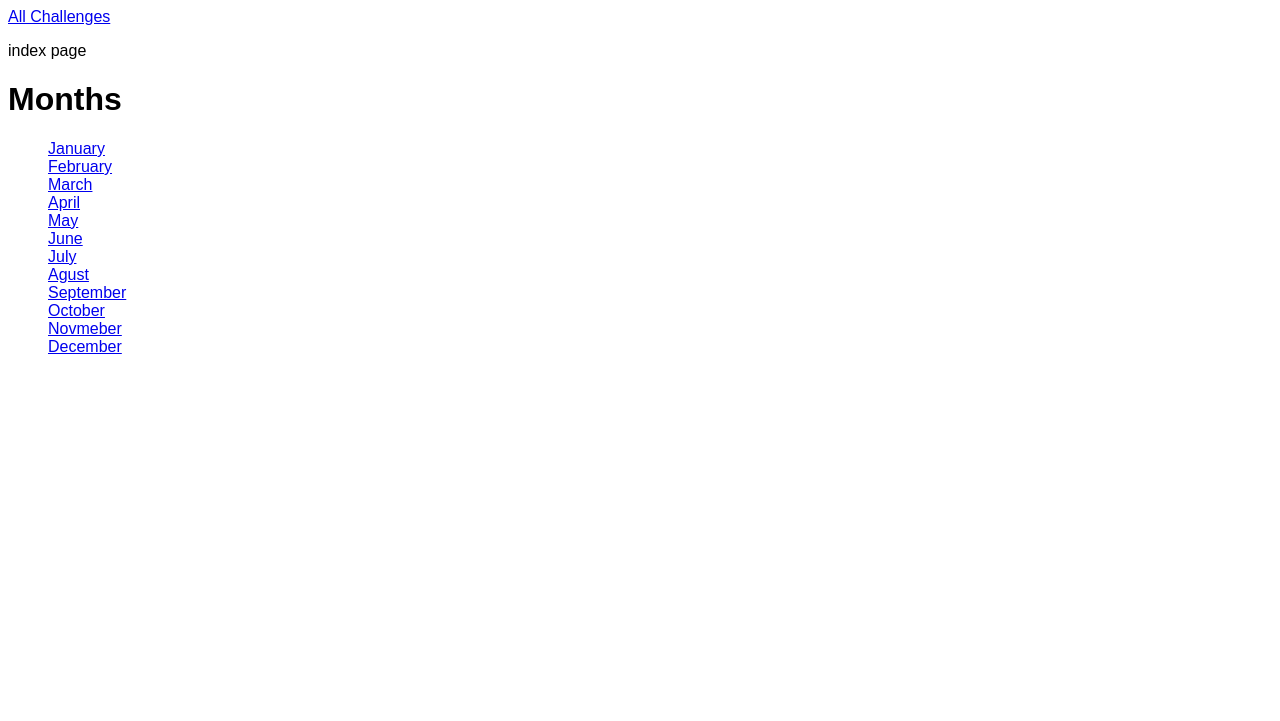
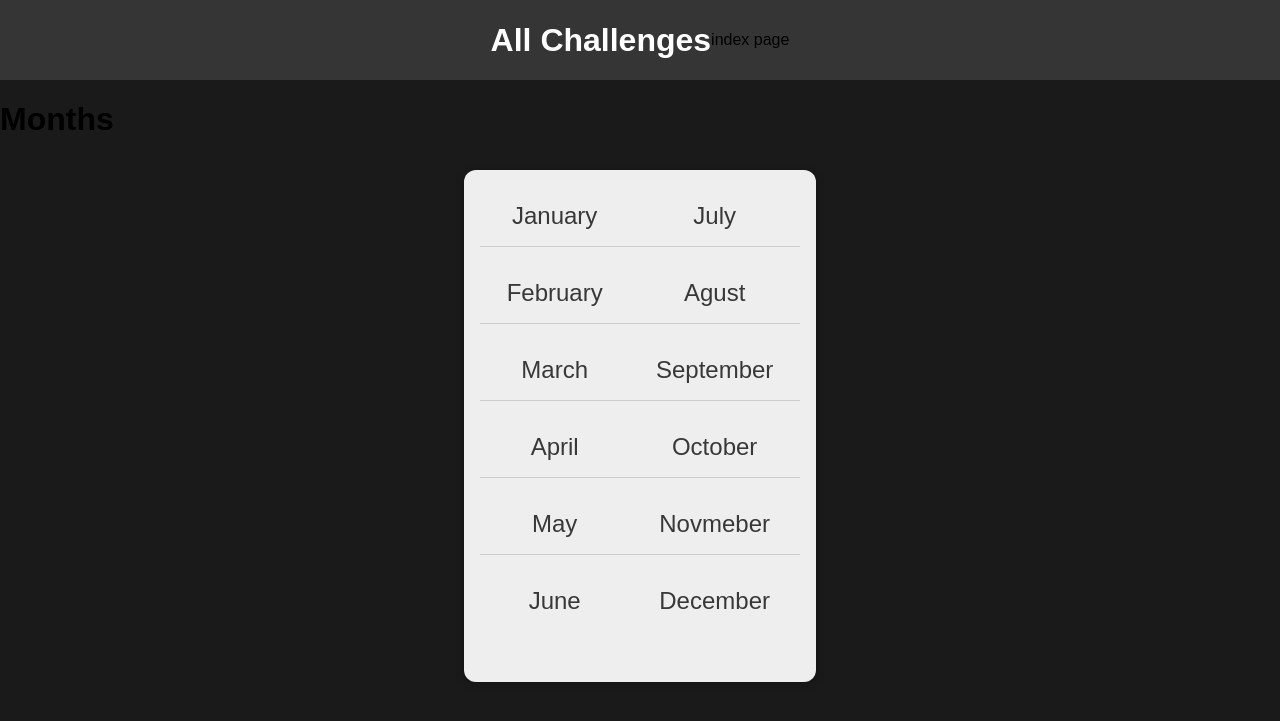
Before and after one commit to suggejimood/django-learning-journey, a Django app: page /challenges/ in a window 1280 px wide. Shown: the top 721 px of the page. Run offline with Django 5.2, Linux system fonts and the light colour scheme; some web fonts are replaced.

Commit message:
refactor: CSS file updated

```diff
--- a/challenges/static/challenges/challenges.css
+++ b/challenges/static/challenges/challenges.css
@@ -1,3 +1,37 @@
 ul {
   list-style: none;
+  margin: 2rem auto;
+  width: 90%;
+  max-width: 20rem;
+  box-shadow: 0 2px 8px rgba(0, 0, 0, 0.26);
+  padding: 1rem;
+  border-radius: 12px;
+  display: flex;
+  flex-direction: column;
+  flex-wrap: wrap;
+  height: 30rem;
+  background-color: #eeeeee;
 }
+
+li {
+  margin: 1rem 0;
+  text-align: center;
+  font-size: 1.5rem;
+  border-bottom: 1px solid #ccc;
+  padding-bottom: 1rem;
+}
+
+li:last-of-type,
+li:nth-of-type(6) {
+  border-bottom: none;
+}
+
+li a {
+  text-decoration: none;
+  color: #383838;
+}
+
+li a:hover,
+li a:active {
+  color: #7e0154;
+}
--- /dev/null
+++ b/challenges/static/challenges/includes/header.css
@@ -0,0 +1,25 @@
+header {
+  width: 100%;
+  height: 5rem;
+  background-color: #353535;
+}
+
+header nav {
+  width: 100%;
+  height: 100%;
+  display: flex;
+  justify-content: center;
+  align-items: center;
+}
+
+header nav a {
+  color: white;
+  font-size: 2rem;
+  font-weight: bold;
+  text-decoration: none;
+}
+
+header nav a:hover,
+header nav a:active {
+  color: #cf54a6;
+}
--- a/challenges/templates/challenges/challenge.html
+++ b/challenges/templates/challenges/challenge.html
@@ -1,7 +1,13 @@
 {% extends "base.html" %}
+{% load static %}
 
   {% block page_title %}
     {{ month | title }} Challenge
+  {% endblock %}
+
+  {% block css %}
+      <link rel="stylesheet" href="{% static "challenges/challenge.css" %}" >
+      <link rel="stylesheet" href="{% static "challenges/includes/header.css" %}" >
   {% endblock %}
 
   {% block content %}
--- a/challenges/templates/challenges/index.html
+++ b/challenges/templates/challenges/index.html
@@ -6,7 +6,8 @@
     {% endblock %}
 
     {% block css %}
-        <link rel="stylesheet" href="{% static "challenges/challenges.css" %}" >  </link>
+        <link rel="stylesheet" href="{% static "challenges/challenges.css" %}" >
+        <link rel="stylesheet" href="{% static "challenges/includes/header.css" %}" >
     {% endblock %}
 
     {% block content %}
--- a/static/styles.css
+++ b/static/styles.css
@@ -5,5 +5,6 @@ html {
 }
 
 body {
-  margin: 100;
+  margin: 0;
+  background-color: #1a1a1a;
 }
```
Also changed, not shown: challenges/static/challenges/challenge.css (added, +22 -0 lines).
